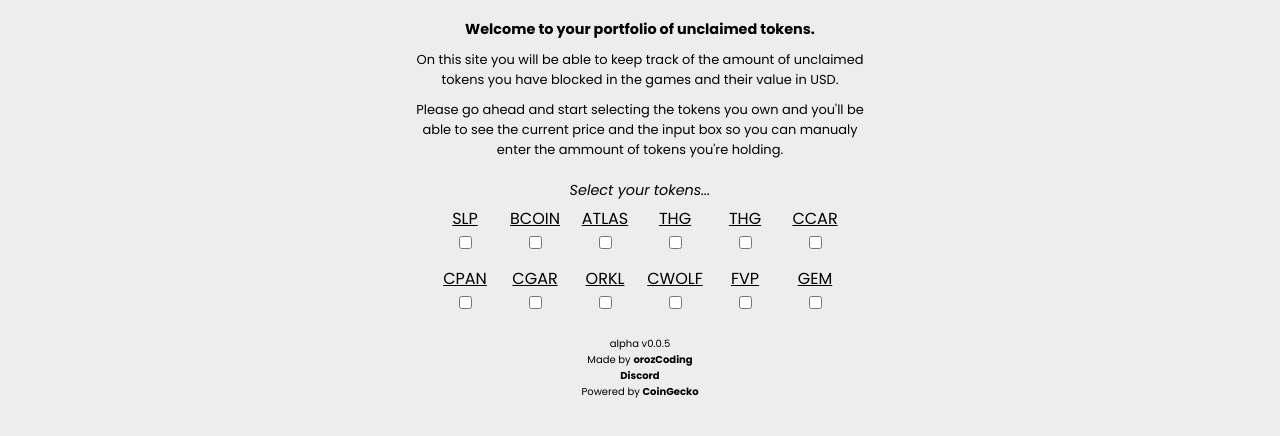
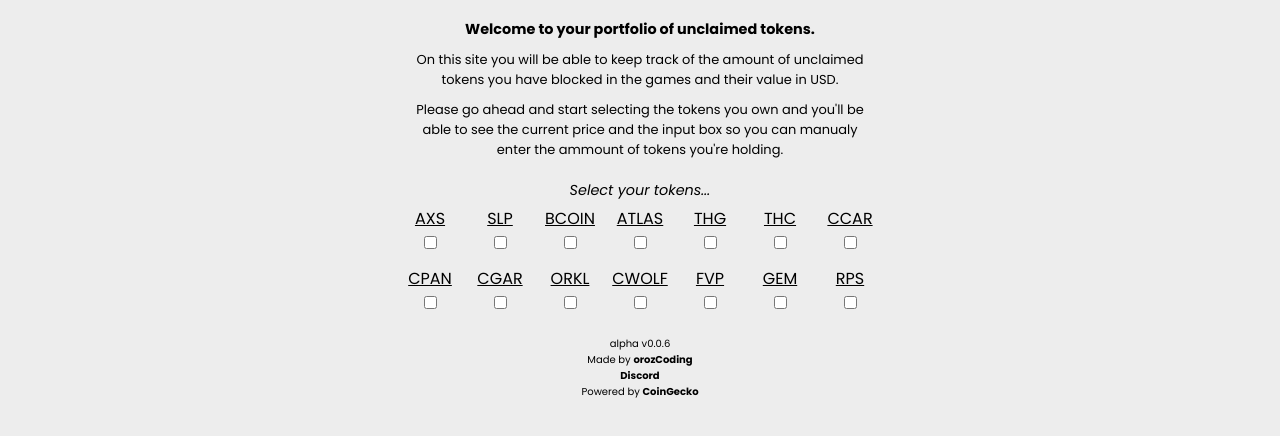
Before and after one commit to orozCoding/tokenstoclaim, a website with bundled scripts: page index.html in a window 1280 px wide. Shown: the part 76-512 px from the top of the page. Built offline with nearby package versions, Linux system fonts and the light colour scheme.

Commit message:
add axs and rps

```diff
--- a/index.html
+++ b/index.html
@@ -36,7 +36,7 @@
 
   <footer class="d-flex">
     <div class="f-line d-flex">
-      <p>alpha v0.0.5</p>
+      <p>alpha v0.0.6</p>
       <p>Made by <a href="" class="bold">orozCoding</a></p>
     </div>
     <div class="f-line d-flex">
--- a/js/coins.js
+++ b/js/coins.js
@@ -1,6 +1,16 @@
 export let tokens = [
   {
     index: 0,
+    name: 'axs',
+    api: 'https://api.coingecko.com/api/v3/simple/price?ids=axie-infinity&vs_currencies=usd',
+    path: 'axie-infinity',
+    act: false,
+    price: 0,
+    input: null,
+    balance: 'Enter your tokens',
+  },
+  {
+    index: 1,
     name: 'slp',
     api: 'https://api.coingecko.com/api/v3/simple/price?ids=smooth-love-potion&vs_currencies=usd',
     path: 'smooth-love-potion',
@@ -10,7 +20,7 @@ export let tokens = [
     balance: 'Enter your tokens',
   },
   {
-    index: 1,
+    index: 2,
     name: 'bcoin',
     api: 'https://api.coingecko.com/api/v3/simple/price?ids=bomber-coin&vs_currencies=usd',
     path: 'bomber-coin',
@@ -20,7 +30,7 @@ export let tokens = [
     balance: 'Enter your tokens',
   },
   {
-    index: 2,
+    index: 3,
     name: 'atlas',
     api: 'https://api.coingecko.com/api/v3/simple/price?ids=star-atlas&vs_currencies=usd',
     path: 'star-atlas',
@@ -30,7 +40,7 @@ export let tokens = [
     balance: 'Enter your tokens',
   },
   {
-    index: 3,
+    index: 4,
     name: 'thg',
     api: 'https://api.coingecko.com/api/v3/simple/price?ids=thetan-arena&vs_currencies=usd',
     path: 'thetan-arena',
@@ -40,8 +50,8 @@ export let tokens = [
     balance: 'Enter your tokens',
   },
   {
-    index: 4,
-    name: 'thg',
+    index: 5,
+    name: 'thc',
     api: 'https://api.coingecko.com/api/v3/simple/price?ids=thetan-coin&vs_currencies=usd',
     path: 'thetan-coin',
     act: false,
@@ -50,7 +60,7 @@ export let tokens = [
     balance: 'Enter your tokens',
   },
   {
-    index: 5,
+    index: 6,
     name: 'ccar',
     api: 'https://api.coingecko.com/api/v3/simple/price?ids=cryptocars&vs_currencies=usd',
     path: 'cryptocars',
@@ -60,7 +70,7 @@ export let tokens = [
     balance: 'Enter your tokens',
   },
   {
-    index: 6,
+    index: 7,
     name: 'cpan',
     api: 'https://api.coingecko.com/api/v3/simple/price?ids=cryptoplanes&vs_currencies=usd',
     path: 'cryptoplanes',
@@ -70,7 +80,7 @@ export let tokens = [
     balance: 'Enter your tokens',
   },
   {
-    index: 7,
+    index: 8,
     name: 'cgar',
     api: 'https://api.coingecko.com/api/v3/simple/price?ids=cryptoguards&vs_currencies=usd',
     path: 'cryptoguards',
@@ -80,7 +90,7 @@ export let tokens = [
     balance: 'Enter your tokens',
   },
   {
-    index: 8,
+    index: 9,
     name: 'orkl',
     api: 'https://api.coingecko.com/api/v3/simple/price?ids=orakler&vs_currencies=usd',
     path: 'orakler',
@@ -90,7 +100,7 @@ export let tokens = [
     balance: 'Enter your tokens',
   },
   {
-    index: 9,
+    index: 10,
     name: 'cwolf',
     api: 'https://api.coingecko.com/api/v3/simple/price?ids=cryptowolf&vs_currencies=usd',
     path: 'cryptowolf',
@@ -100,7 +110,7 @@ export let tokens = [
     balance: 'Enter your tokens',
   },
   {
-    index: 10,
+    index: 11,
     name: 'fvp',
     api: 'https://api.coingecko.com/api/v3/simple/price?ids=fishervspirate&vs_currencies=usd',
     path: 'fishervspirate',
@@ -110,7 +120,7 @@ export let tokens = [
     balance: 'Enter your tokens',
   },
   {
-    index: 11,
+    index: 12,
     name: 'gem',
     api: 'https://api.coingecko.com/api/v3/simple/price?ids=age-of-knights&vs_currencies=usd',
     path: 'age-of-knights',
@@ -118,5 +128,15 @@ export let tokens = [
     price: 0,
     input: null,
     balance: 'Enter your tokens',
+  },
+  {
+    index: 13,
+    name: 'rps',
+    api: 'https://api.coingecko.com/api/v3/simple/price?ids=rps-league&vs_currencies=usd',
+    path: 'rps-league',
+    act: false,
+    price: 0,
+    input: null,
+    balance: 'Enter your tokens',
   }
 ];
--- a/js/functions.js
+++ b/js/functions.js
@@ -4,7 +4,7 @@ import { welcome, balanceButtons } from './sections.js';
 let coinsContainer = document.getElementById('coins-container');
 let coins = [];
 
-let ver = '0.0.5';
+let ver = '0.0.6';
 
 function checkVersion() {
   if (!localStorage.getItem('version')){
```
